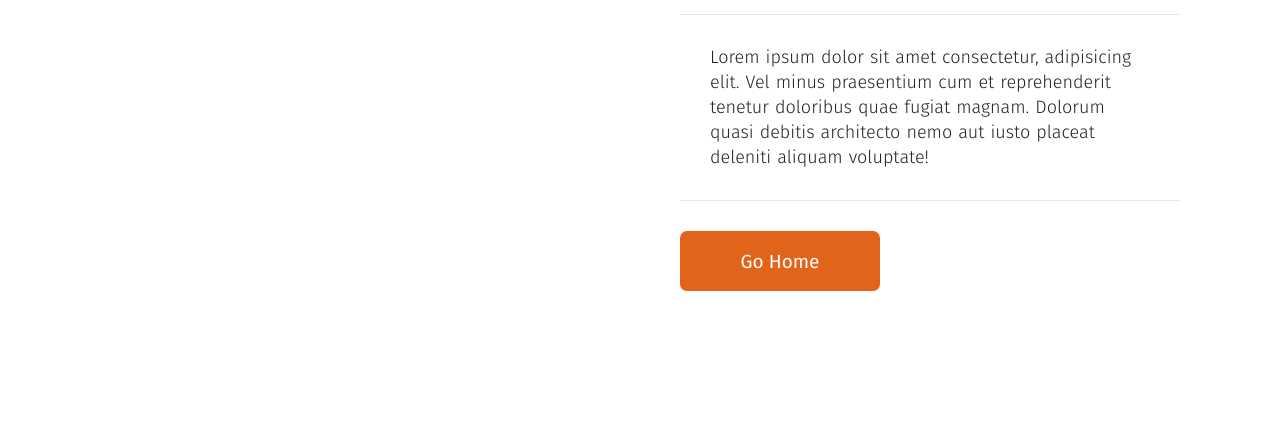
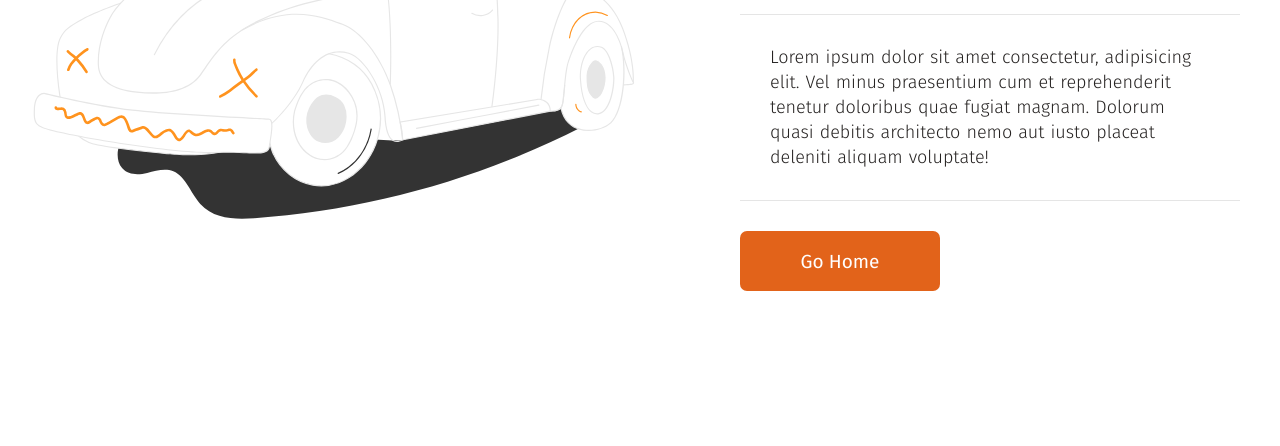
Before and after one commit to patriarxis/fellow-traveller-landing-page, a plain HTML site: page 404.html in a window 1280 px wide. Shown: the part 354-800 px from the top of the page. Drawn offline with nearby package versions, Linux system fonts and the light colour scheme.

Commit message:
Add 404 image.

```diff
--- a/404.html
+++ b/404.html
@@ -11,7 +11,7 @@
 <body>
 
 <section>
-  <img src="" alt="">
+  <img src="resources/images/404.svg" alt="">
   <div>
     <h1>
       <strong>404</strong>
--- a/resources/css/404.css
+++ b/resources/css/404.css
@@ -21,6 +21,10 @@ body {
 section {
   display: grid;
   place-items: center;
+}
+
+img {
+  width: 100%;
 }
 
 div {
@@ -91,7 +95,10 @@ a:active {
 
   section {
     grid-template-columns: 1fr 1fr;
-    column-gap: 80px;
+  }
+
+  img {
+    width: 700px;
   }
 
   h1 {
@@ -109,4 +116,8 @@ a:active {
   a {
     justify-self: start;
   }
+
+  a:hover {
+    background-color: rgb(236, 113, 41);
+  }
 }
```
Also changed, not shown: resources/images/404.svg (added).
